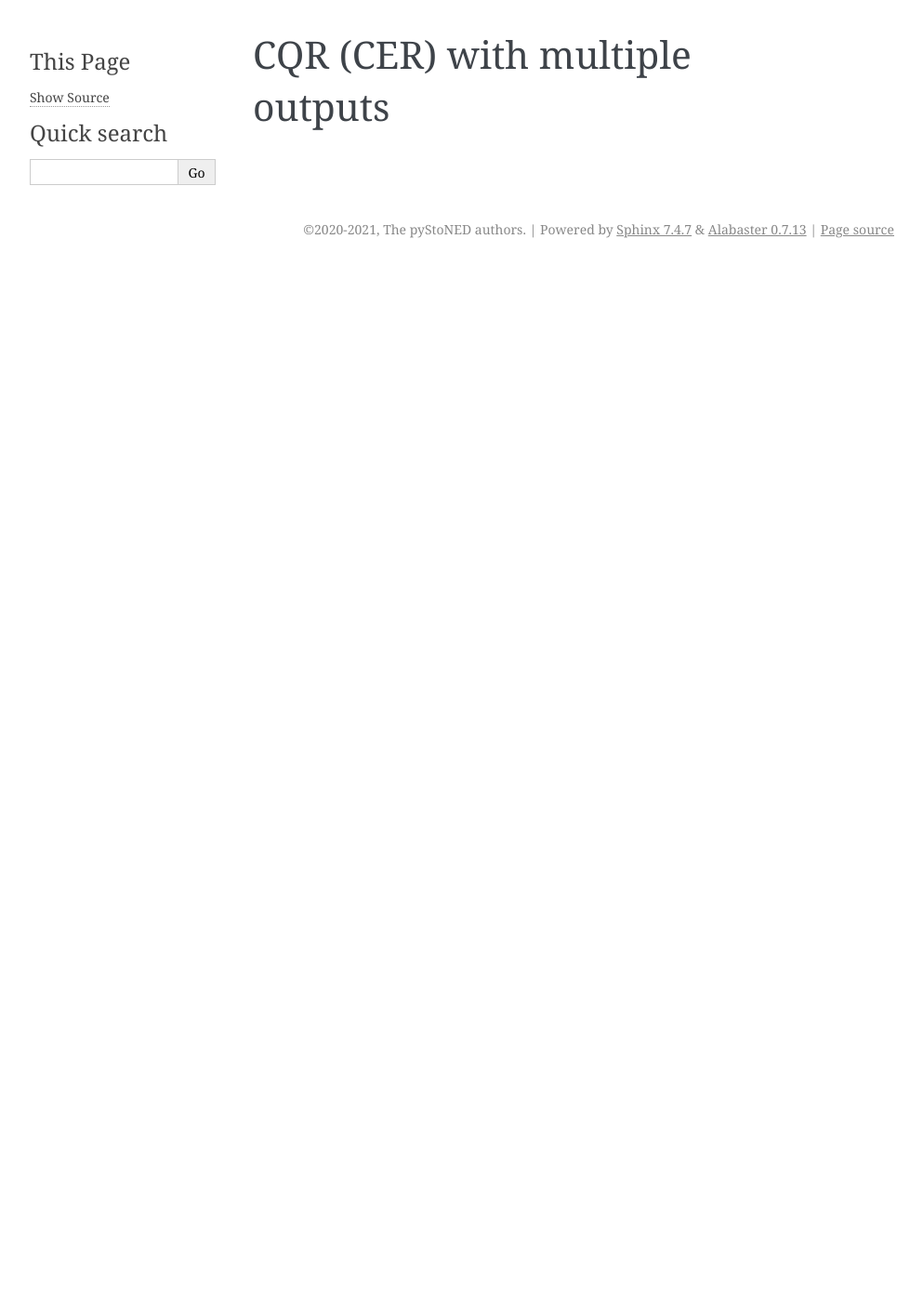
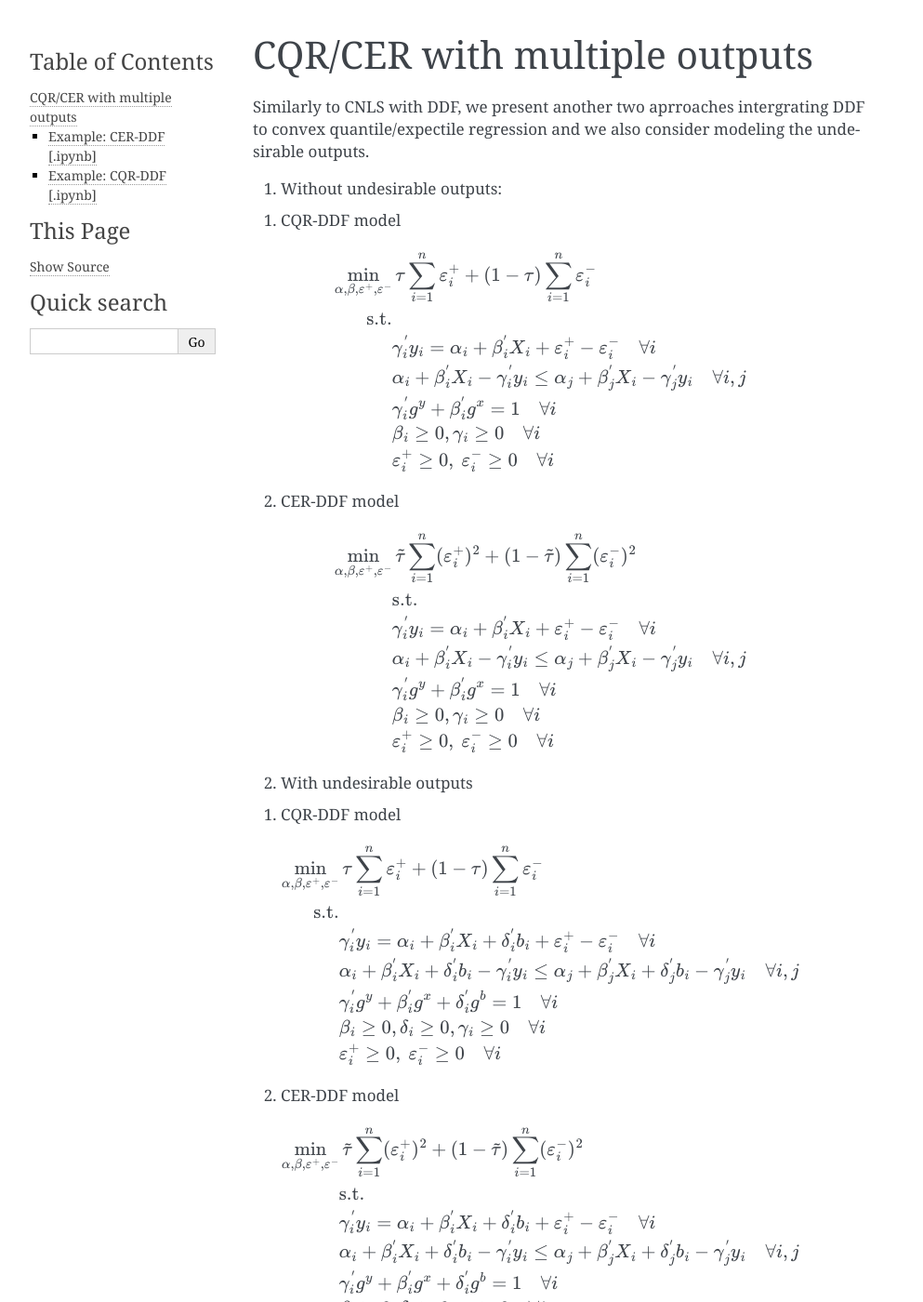
Before and after one commit to ds2010/pyStoNED, a Sphinx documentation site: the page built from doc/sphinx/examples/DDF/cqer_ddf.rst, in a window 1280 px wide and 1400 px high. Shown: the whole window at 93% size, without its empty margins (148-1141 px from the left). Built offline with Sphinx 7.4.7, drawn with Linux system fonts in a browser that asks for light colours; some of the changed text lies outside the part shown.

Commit message:
doc(CQER_DDF): add new examples

```diff
--- a/doc/sphinx/examples/DDF/cnls_ddf.rst
+++ b/doc/sphinx/examples/DDF/cnls_ddf.rst
@@ -88,7 +88,7 @@ Now we take the undesirable outputs into considertion, the python code is presen
     from pystoned.constant import FUN_PROD, OPT_LOCAL
     from pystoned import dataset as dataset
 
-    # import the GHG example data
+    # import the GHG emissions data
     data = dataset.load_GHG_abatement_cost()
 
     # define and solve the CNLS-DDF model
--- a/doc/sphinx/examples/DDF/cqer_ddf.rst
+++ b/doc/sphinx/examples/DDF/cqer_ddf.rst
@@ -1,3 +1,123 @@
 ================================
-CQR (CER) with multiple outputs
+CQR/CER with multiple outputs
 ================================
+
+
+Similarly to CNLS with DDF, we present another two aprroaches intergrating DDF to convex quantile/expectile regression
+and we also consider modeling the undesirable outputs.
+
+1. Without undesirable outputs:
+
+1) CQR-DDF model
+
+.. math::
+    :nowrap:
+
+    \begin{align*}
+         \underset{\mathbf{\alpha},\mathbf{\beta },{{\mathbf{\varepsilon }}^{\text{+}}},{{\mathbf{\varepsilon }}^{-}}}{\mathop{\min }}&\,
+    \tau \sum\limits_{i=1}^{n}{\varepsilon _{i}^{+}}+(1-\tau )\sum\limits_{i=1}^{n}{\varepsilon _{i}^{-}}  &{}& \\
+        \text{s.t.} \\
+        &  \gamma_i^{'}y_i = \alpha_i + \beta_i^{'}X_i + \varepsilon^+_i - \varepsilon^-_i \quad \forall i \\
+        &  \alpha_i + \beta_i^{'}X_i -\gamma_i^{'}y_i \le \alpha_j + \beta_j^{'}X_i -\gamma_j^{'}y_i \quad  \forall i, j\\
+        &  \gamma_i^{'} g^{y}  + \beta_i^{'} g^{x}  = 1  \quad \forall i \\
+        &  \beta_i \ge 0 , \gamma_i \ge 0 \quad  \forall i \\
+        & \varepsilon _i^{+}\ge 0,\ \varepsilon_i^{-} \ge 0 \quad \forall i
+    \end{align*}
+
+
+
+2) CER-DDF model
+
+.. math::
+    :nowrap:
+
+    \begin{align*}
+        \underset{\mathbf{\alpha},\mathbf{\beta},{{\mathbf{\varepsilon }}^{\text{+}}},{\mathbf{\varepsilon }}^{-}}{\mathop{\min}}&\,
+        \tilde{\tau} \sum\limits_{i=1}^n(\varepsilon _i^{+})^2+(1-\tilde{\tau} )\sum\limits_{i=1}^n(\varepsilon_i^{-})^2   &{}&  \\
+        & \text{s.t.} \\
+        &  \gamma_i^{'}y_i = \alpha_i + \beta_i^{'}X_i + \varepsilon^+_i - \varepsilon^-_i \quad \forall i \\
+        &  \alpha_i + \beta_i^{'}X_i -\gamma_i^{'}y_i \le \alpha_j + \beta_j^{'}X_i -\gamma_j^{'}y_i \quad  \forall i, j\\
+        &  \gamma_i^{'} g^{y}  + \beta_i^{'} g^{x}  = 1  \quad \forall i \\
+        &  \beta_i \ge 0 , \gamma_i \ge 0 \quad  \forall i \\
+        & \varepsilon _i^{+}\ge 0,\ \varepsilon_i^{-} \ge 0 \quad \forall i
+    \end{align*}
+
+
+2. With undesirable outputs
+
+1) CQR-DDF model
+
+.. math::
+    :nowrap:
+
+    \begin{align*}
+        \underset{\mathbf{\alpha},\mathbf{\beta },{{\mathbf{\varepsilon }}^{\text{+}}},{{\mathbf{\varepsilon }}^{-}}}{\mathop{\min }}&\,
+        \tau \sum\limits_{i=1}^{n}{\varepsilon _{i}^{+}}+(1-\tau )\sum\limits_{i=1}^{n}{\varepsilon _{i}^{-}}  &{}& \\
+        \text{s.t.} \\
+        &  \gamma_i^{'}y_i = \alpha_i + \beta_i^{'}X_i + \delta_i^{'}b_i + \varepsilon^+_i - \varepsilon^-_i \quad \forall i \\
+        &  \alpha_i + \beta_i^{'}X_i + \delta_i^{'}b_i -\gamma_i^{'}y_i \le \alpha_j + \beta_j^{'}X_i + \delta_j^{'}b_i -\gamma_j^{'}y_i \quad  \forall i, j\\
+        &  \gamma_i^{'} g^{y}  + \beta_i^{'} g^{x} + \delta_i^{'}g^{b} = 1  \quad \forall i \\
+        &  \beta_i \ge 0, \delta_i \ge 0, \gamma_i \ge 0 \quad  \forall i \\
+        & \varepsilon _i^{+}\ge 0,\ \varepsilon_i^{-} \ge 0 \quad \forall i
+    \end{align*}
+
+
+2) CER-DDF model
+
+.. math::
+    :nowrap:
+
+    \begin{align*}
+        \underset{\mathbf{\alpha},\mathbf{\beta},{{\mathbf{\varepsilon }}^{\text{+}}},{\mathbf{\varepsilon }}^{-}}{\mathop{\min}}&\,
+        \tilde{\tau} \sum\limits_{i=1}^n(\varepsilon _i^{+})^2+(1-\tilde{\tau} )\sum\limits_{i=1}^n(\varepsilon_i^{-})^2   &{}&  \\
+        & \text{s.t.} \\
+        &  \gamma_i^{'}y_i = \alpha_i + \beta_i^{'}X_i + \delta_i^{'}b_i + \varepsilon^+_i - \varepsilon^-_i \quad \forall i \\
+        &  \alpha_i + \beta_i^{'}X_i + \delta_i^{'}b_i -\gamma_i^{'}y_i \le \alpha_j + \beta_j^{'}X_i + \delta_j^{'}b_i -\gamma_j^{'}y_i \quad  \forall i, j\\
+        &  \gamma_i^{'} g^{y}  + \beta_i^{'} g^{x} + \delta_i^{'}g^{b} = 1  \quad \forall i \\
+        &  \beta_i \ge 0, \delta_i \ge 0, \gamma_i \ge 0 \quad  \forall i \\
+        & \varepsilon _i^{+}\ge 0,\ \varepsilon_i^{-} \ge 0 \quad \forall i
+    \end{align*}
+
+
+
+Example: CER-DDF `[.ipynb] <https://colab.research.google.com/github/ds2010/pyStoNED/blob/master/sources/notebooks/CQR_DDF.ipynb>`_
+--------------------------------------------------------------------------------------------------------------------------------------------------------
+
+.. code:: python
+
+        # import packages
+        from pystoned import CNLSDDF
+        from pystoned.constant import FUN_PROD, OPT_LOCAL
+        from pystoned import dataset as dataset
+
+        # import Finnish electricity distribution firms data
+        data = dataset.load_Finnish_electricity_firm(x_select=['OPEX', 'CAPEX'],
+                                            y_select=['Energy', 'Length', 'Customers'])
+
+        # define and solve the CQR-DDF model
+        model = CQERDDF.CQRDDF(y=data.y, x=data.x, b=None, tau=0.9, fun = FUN_PROD, gx= [1.0, 0.0], gb=None, gy= [0.0, 0.0, 0.0])
+        model.optimize(OPT_LOCAL)
+
+        # display the residual
+        model.display_residual()
+
+
+Example: CQR-DDF `[.ipynb] <https://colab.research.google.com/github/ds2010/pyStoNED/blob/master/sources/notebooks/CER_DDF.ipynb>`_
+--------------------------------------------------------------------------------------------------------------------------------------
+
+.. code:: python
+
+        # import packages
+        from pystoned import CNLSDDF
+        from pystoned.constant import FUN_PROD, OPT_LOCAL
+        from pystoned import dataset as dataset
+
+        # import the GHG emissions data
+        data = dataset.load_GHG_abatement_cost()
+
+        # define and solve the CQR-DDF model (with undesirable outputs)
+        model = CQERDDF.CQRDDF(y=data.y, x=data.x, b=data.b, tau=0.9, fun = FUN_PROD, gx= [0.0, 0.0], gb=[-1], gy=[1])
+        model.optimize(OPT_LOCAL)
+
+        # display the residual
+        model.display_residual()
```
Also changed, not shown: doc/sphinx/examples/quantile/cqer.rst (+4 -4 lines), 3 other files.
